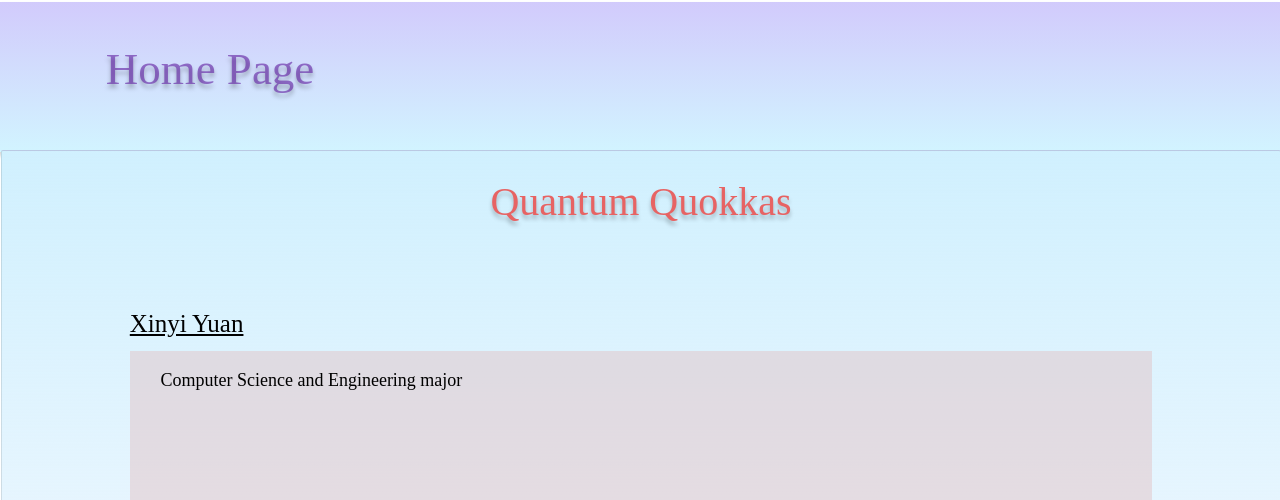
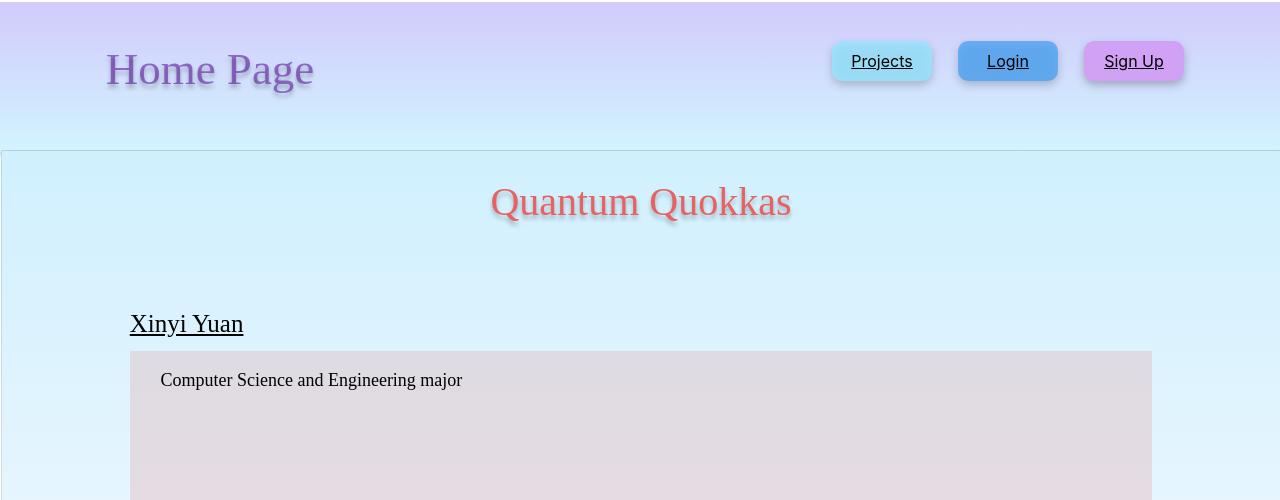
Before and after one commit to xinyi-yuan/SD_Lab3, a Flask app: page / in a window 1280 px wide. Shown: the top 500 px of the page. Run offline with Flask 2, Linux system fonts and the light colour scheme.

Commit message:
Finished home page layout

```diff
--- a/static/css/homeStyle.css
+++ b/static/css/homeStyle.css
@@ -7,6 +7,115 @@
 
     background: linear-gradient(180deg, rgba(132, 113, 246, 0.37) 0%, rgba(193, 240, 255, 0.73) 100%);
     box-shadow: 0 4px 4px rgba(0, 0, 0, 0.25);
+}
+
+.projectTab {
+    position: absolute;
+    width: 60px;
+    height: 27px;
+    left: 332px;
+    top: 9px;
+
+    filter: drop-shadow(0px 4px 4px rgba(0, 0, 0, 0.25));
+}
+
+.projects-button {
+    position: absolute;
+    width: 100px;
+    height: 40px;
+    left: 500px;
+    top: 30px;
+
+    font-family: 'Inter', serif;
+    font-style: normal;
+    font-weight: 400;
+    font-size: 16px;
+    line-height: 15px;
+    display: flex;
+    justify-content: center;
+    align-items: center;
+    text-align: center;
+    color: #000000;
+    background: rgba(149, 230, 255, 0.78);
+    border-radius: 10px;
+}
+
+.projects-button:hover {
+    background-color: #D0F4FF;
+}
+
+.loginTab {
+    position: absolute;
+    width: 60px;
+    height: 27px;
+    left: 408px;
+    top: 9px;
+
+    mix-blend-mode: normal;
+    filter: drop-shadow(0px 4px 4px rgba(0, 0, 0, 0.25));
+}
+
+.login-button {
+    position: absolute;
+    width: 100px;
+    height: 40px;
+    left: 550px;
+    top: 30px;
+
+    font-family: 'Inter', serif;
+    font-style: normal;
+    font-weight: 400;
+    font-size: 16px;
+    line-height: 15px;
+    display: flex;
+    justify-content: center;
+    align-items: center;
+    text-align: center;
+    color: #000000;
+    background: linear-gradient(180deg, rgba(75, 163, 245, 0.79) 99.99%, rgba(110, 208, 240, 0) 100%);
+    border-radius: 10px;
+    mix-blend-mode: normal;
+}
+
+.login-button:hover {
+    background-color: #9FCBF3;
+}
+
+.signupTab {
+    position: absolute;
+    width: 60px;
+    height: 27.13px;
+    left: 484px;
+    top: 9px;
+
+    mix-blend-mode: normal;
+    filter: drop-shadow(0px 4px 4px rgba(0, 0, 0, 0.25));
+}
+
+.signup-button {
+    position: absolute;
+    width: 100px;
+    height: 40px;
+    left: 600px;
+    top: 30px;
+
+    font-family: 'Inter', serif;
+    font-style: normal;
+    font-weight: 400;
+    font-size: 16px;
+    line-height: 15px;
+    display: flex;
+    justify-content: center;
+    align-items: center;
+    text-align: center;
+    color: #000000;
+    background: #D1A1F6;
+    border-radius: 10px;
+    mix-blend-mode: normal;
+}
+
+.signup-button:hover {
+    background-color: #E2C1FB;
 }
 
 .homepage {
--- a/templates/home.html
+++ b/templates/home.html
@@ -7,6 +7,15 @@
 <body>
     <div class="header">
         <div class="homepage">Home Page</div>
+        <div class="projectTab">
+            <a href="project.html" class="projects-button">Projects</a>
+        </div>
+        <div class="loginTab">
+            <a href="login.html" class="login-button">Login</a>
+        </div>
+        <div class="signupTab">
+            <a href="signup.html" class="signup-button">Sign Up</a>
+        </div>
     </div>
     <div class="content">
         <div class="teamName">Quantum Quokkas</div>
```
